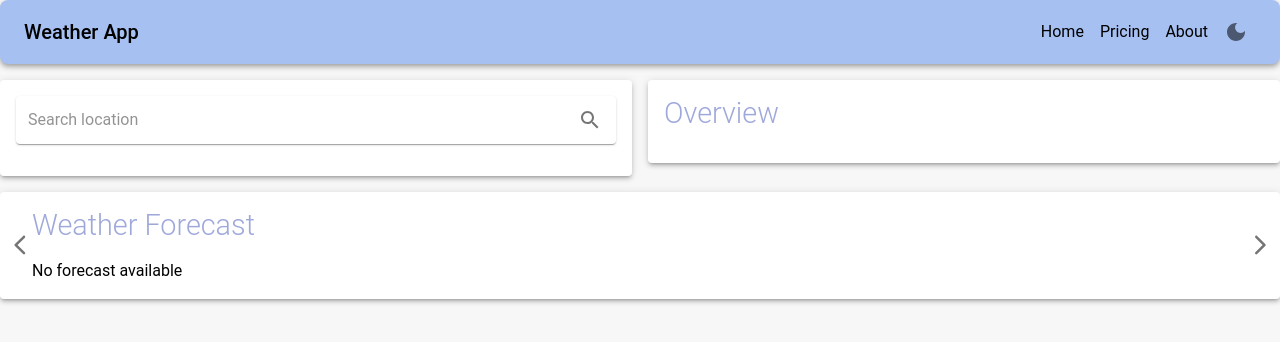
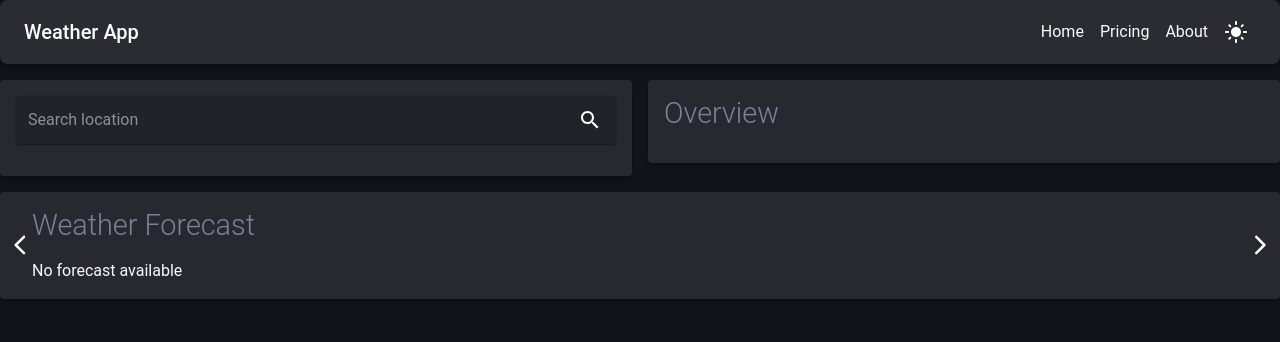
Before and after one commit to leo9iota/weather-app, a React (Create React App) app: page / in a window 1280 px wide. Shown: the top 342 px of the page. Built offline with nearby package versions, Linux system fonts and the light colour scheme.

Commit message:
Update default theme

```diff
--- a/src/components/ThemeContext.jsx
+++ b/src/components/ThemeContext.jsx
@@ -11,7 +11,7 @@ const ThemeContext = createContext({
 export const useThemeContext = () => React.useContext(ThemeContext);
 
 export const ThemeProviderWrapper = ({ children }) => {
-  const [currentTheme, setCurrentTheme] = useState('light');
+  const [currentTheme, setCurrentTheme] = useState('dark');
   const toggleTheme = () =>
     setCurrentTheme((prevTheme) => (prevTheme === 'light' ? 'dark' : 'light'));
 
```
